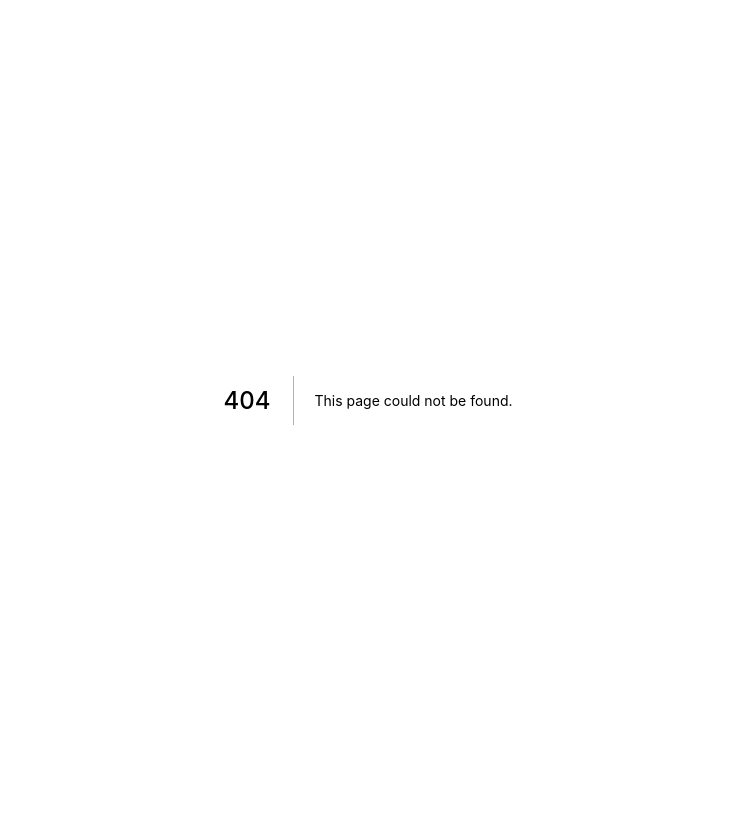
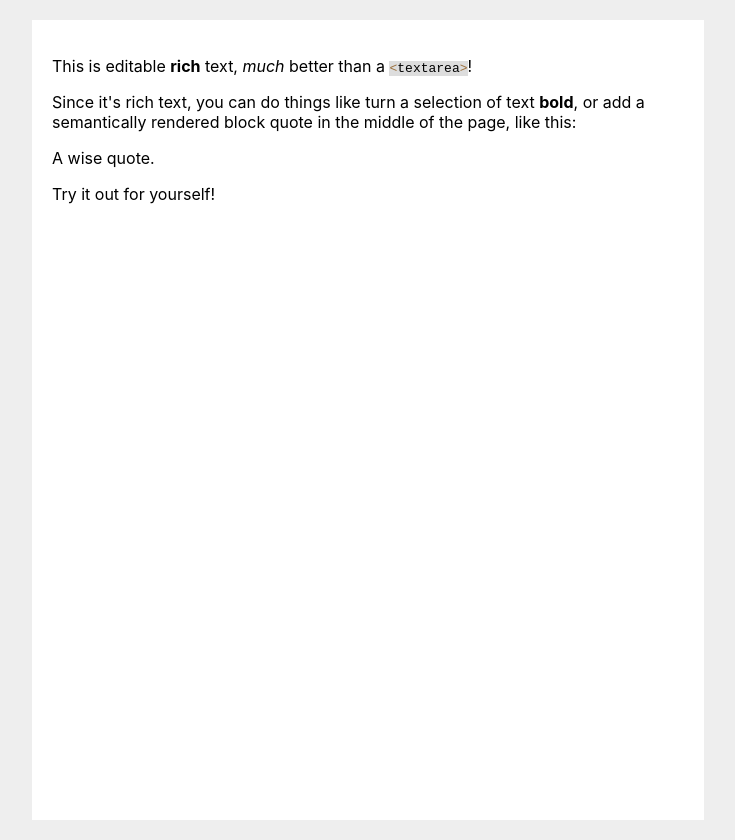
Before and after one commit to magentaqin/quiz-me, a Next.js app in the folder frontend/: page /answer/1 in a window 1280 px wide. Before the commit this address had no page. Shown: the whole page, without its empty margins (272-1007 px from the left). Before the commit the page ends 800 px from the top, so only its background shows below. Built offline with nearby package versions, Linux system fonts and the light colour scheme.

Commit message:
feat: add editor to question detail page

```diff
--- a/frontend/pages/editor/Editor.tsx
+++ b/frontend/components/editor/Editor.tsx
@@ -15,7 +15,7 @@ import FormatListBulletedIcon from "@mui/icons-material/FormatListBulleted";
 import DataObjectIcon from "@mui/icons-material/DataObject";
 import { css } from "@emotion/css";
 
-import { Button, Toolbar } from "../../components/components";
+import { Button, Toolbar } from "../components";
 import styles from "../../styles/Editor.module.scss";
 import { serialize, toSlateJson } from "../../utils/format";
 
@@ -48,9 +48,11 @@ const RichTextEditor = (props: Props) => {
 
   // Update the initial content to be pulled from Local Storage if it exists.
   useEffect(() => {
-    const cache = localStorage.getItem("content") || "";
+    const cache = localStorage.getItem("content");
     console.log("cache", cache);
-    setValue(JSON.parse(cache));
+    if (cache) {
+      setValue(JSON.parse(cache));
+    }
     setShowSlate(true);
   }, []);
 
@@ -149,6 +151,7 @@ const RichTextEditor = (props: Props) => {
             }
           }}
         >
+          { props.fromAnswer ? null : renderToolbar()}
           <Editable
             renderElement={renderElement}
             renderLeaf={renderLeaf}
@@ -341,6 +344,42 @@ const MarkButton = ({ format, icon }: any) => {
   );
 };
 
-const initialValue: any[] = [];
+ const initialValue: any[] = [
+  {
+    type: 'paragraph',
+    children: [
+      { text: 'This is editable ' },
+      { text: 'rich', bold: true },
+      { text: ' text, ' },
+      { text: 'much', italic: true },
+      { text: ' better than a ' },
+      { text: '<textarea>', code: true },
+      { text: '!' },
+    ],
+  },
+  {
+    type: 'paragraph',
+    children: [
+      {
+        text:
+          "Since it's rich text, you can do things like turn a selection of text ",
+      },
+      { text: 'bold', bold: true },
+      {
+        text:
+          ', or add a semantically rendered block quote in the middle of the page, like this:',
+      },
+    ],
+  },
+  {
+    type: 'block-quote',
+    children: [{ text: 'A wise quote.' }],
+  },
+  {
+    type: 'paragraph',
+    align: 'center',
+    children: [{ text: 'Try it out for yourself!' }],
+  },
+]
 
 export default RichTextEditor;
--- a/frontend/pages/answer/index.tsx
+++ b/frontend/pages/answer/[id].tsx
@@ -1,4 +1,4 @@
-import Editor from "../editor/Editor";
+import Editor from "../../components/editor/Editor";
 
 const AnswerPage = () => {
   return (
```
Also changed, not shown: frontend/pages/editor/index.tsx (deleted, +0 -8 lines), frontend/pages/question/[id].tsx (+20 -2 lines), frontend/components/editor/Footer.tsx (renamed from frontend/pages/editor/Footer.tsx).
